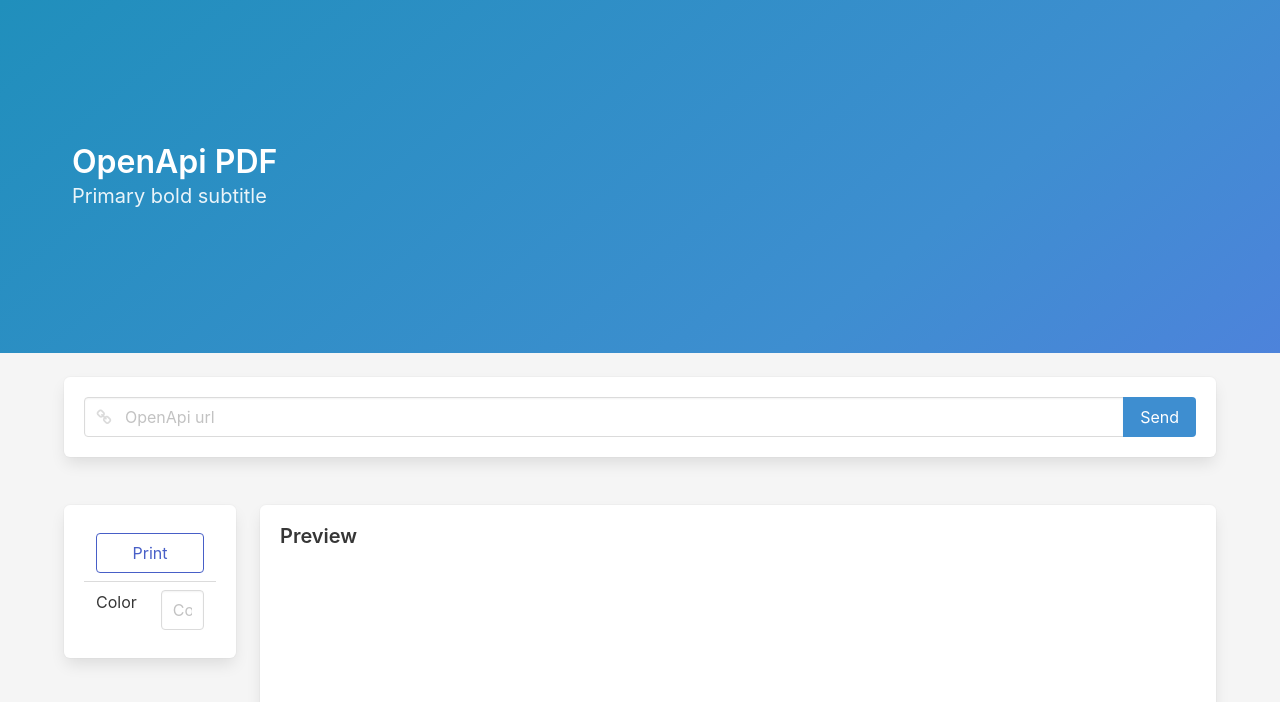
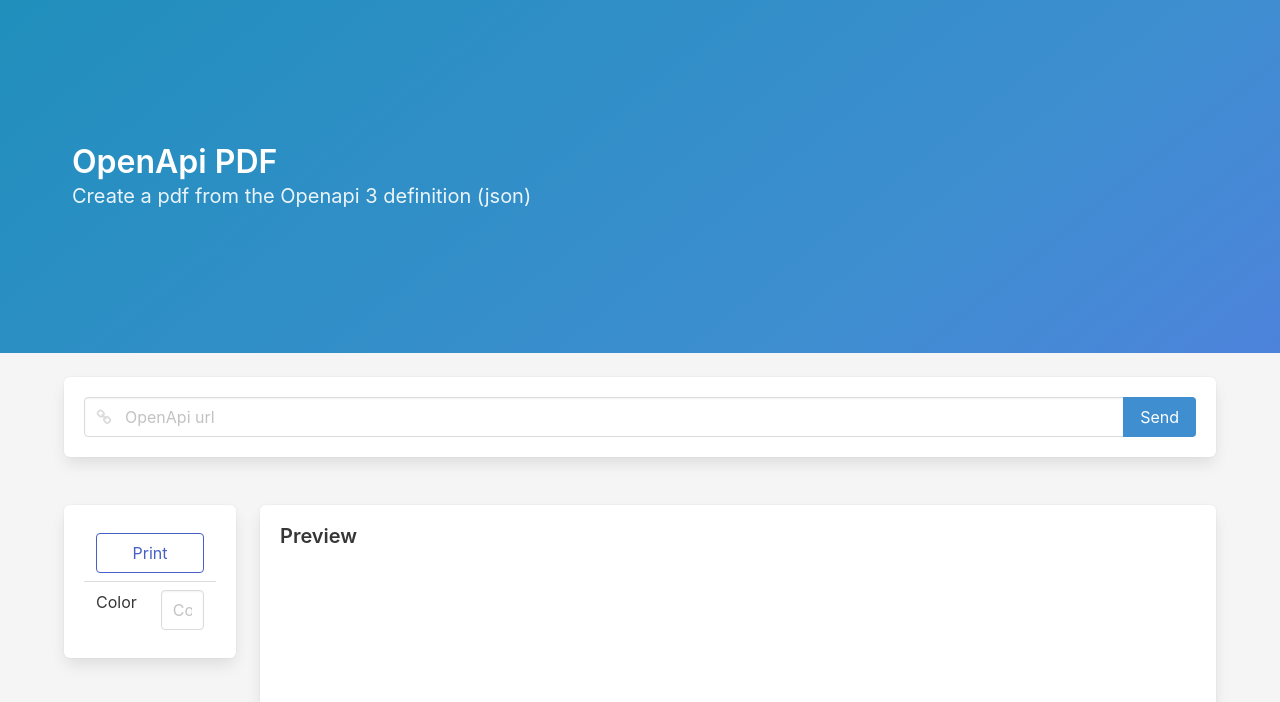
Before and after one commit to LuisEGR/openapi-pdf, a website: page static/index.html in a window 1280 px wide. Shown: the top 702 px of the page. Drawn offline with nearby package versions, Linux system fonts and the light colour scheme.

Commit message:
Update README.md

```diff
--- a/static/index.html
+++ b/static/index.html
@@ -21,7 +21,7 @@
                     OpenApi PDF
                 </h1>
                 <h2 class="subtitle">
-                    Primary bold subtitle
+                    Create a pdf from the Openapi 3 definition (json)
                 </h2>
             </div>
         </div>
```
Also changed, not shown: README.md.
